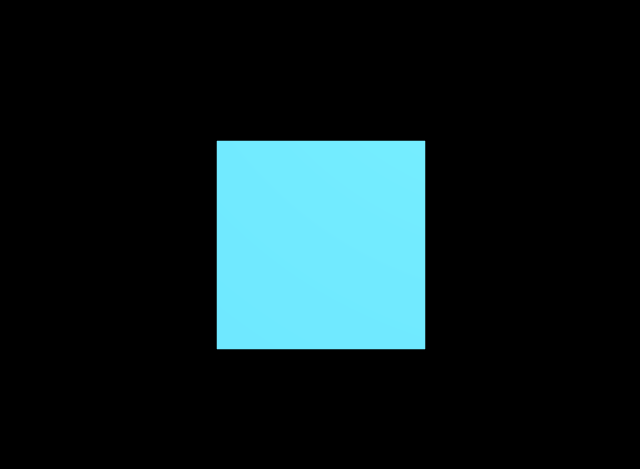
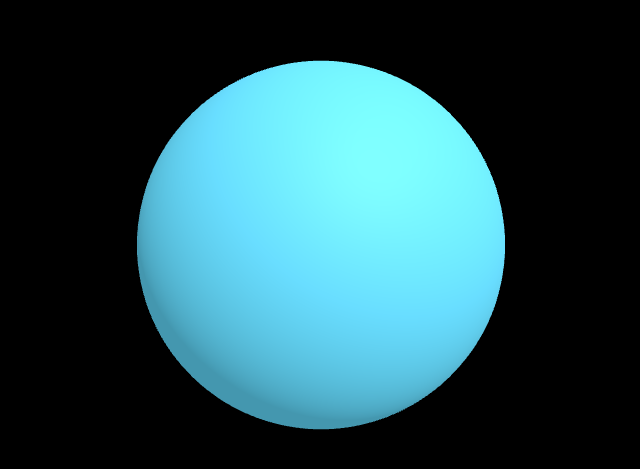
Before and after one commit to kclaw1/ipad-3d-lab, a plain HTML site: page index.html in a window 1280 px wide. Shown: the part 155-624 px from the top of the page, without its empty margins (319-959 px from the left). Drawn offline with nearby package versions, Linux system fonts and the light colour scheme; animation ran at ten frames a second.

Commit message:
Update index.html

```diff
--- a/index.html
+++ b/index.html
@@ -47,8 +47,10 @@
 
   document.body.appendChild(renderer.domElement);
 
-  // 4. CUBE
-  const geometry = new THREE.BoxGeometry();
+  // 4. CUBE / Geometry
+
+  // const geometry = new THREE.BoxGeometry();
+  const geometry = new THREE.SphereGeometry(1, 64, 64);
 
   //const material = new THREE.MeshStandardMaterial({
   // color: 0x8b5cf6,
```
